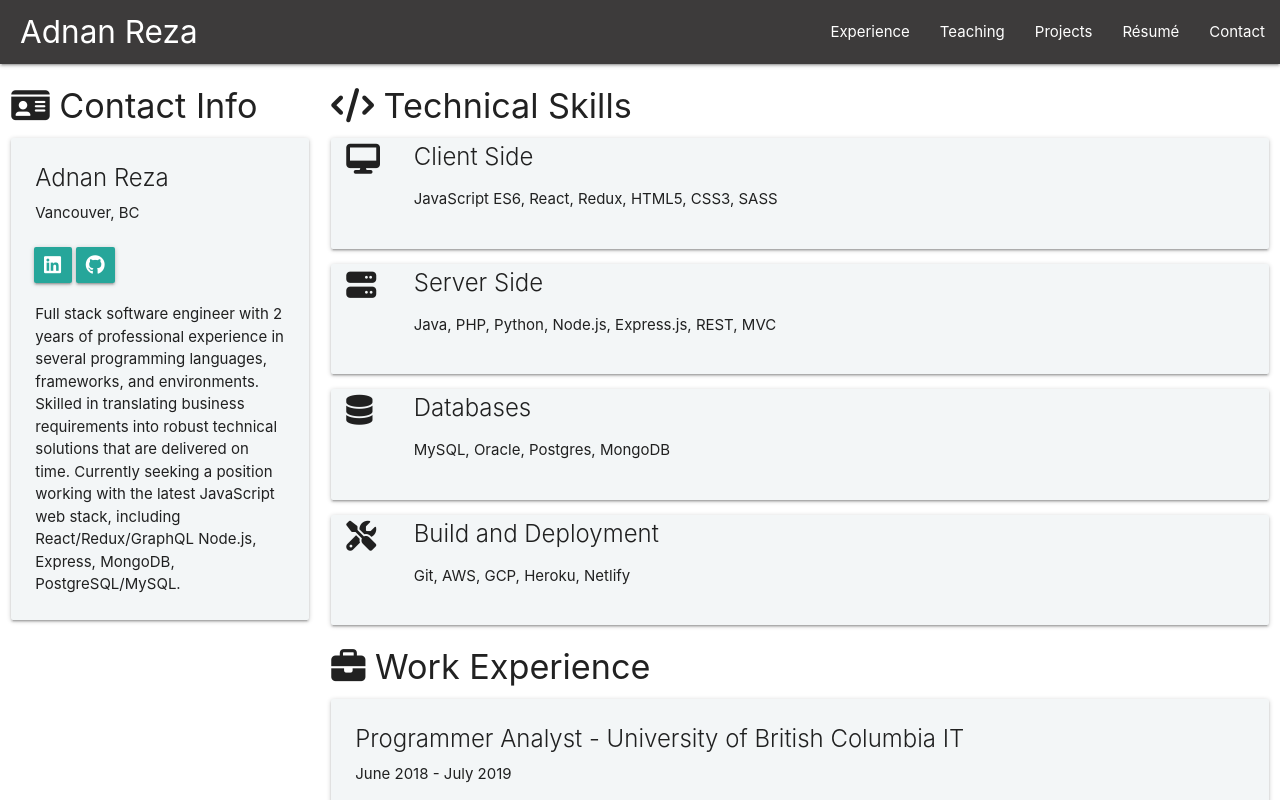
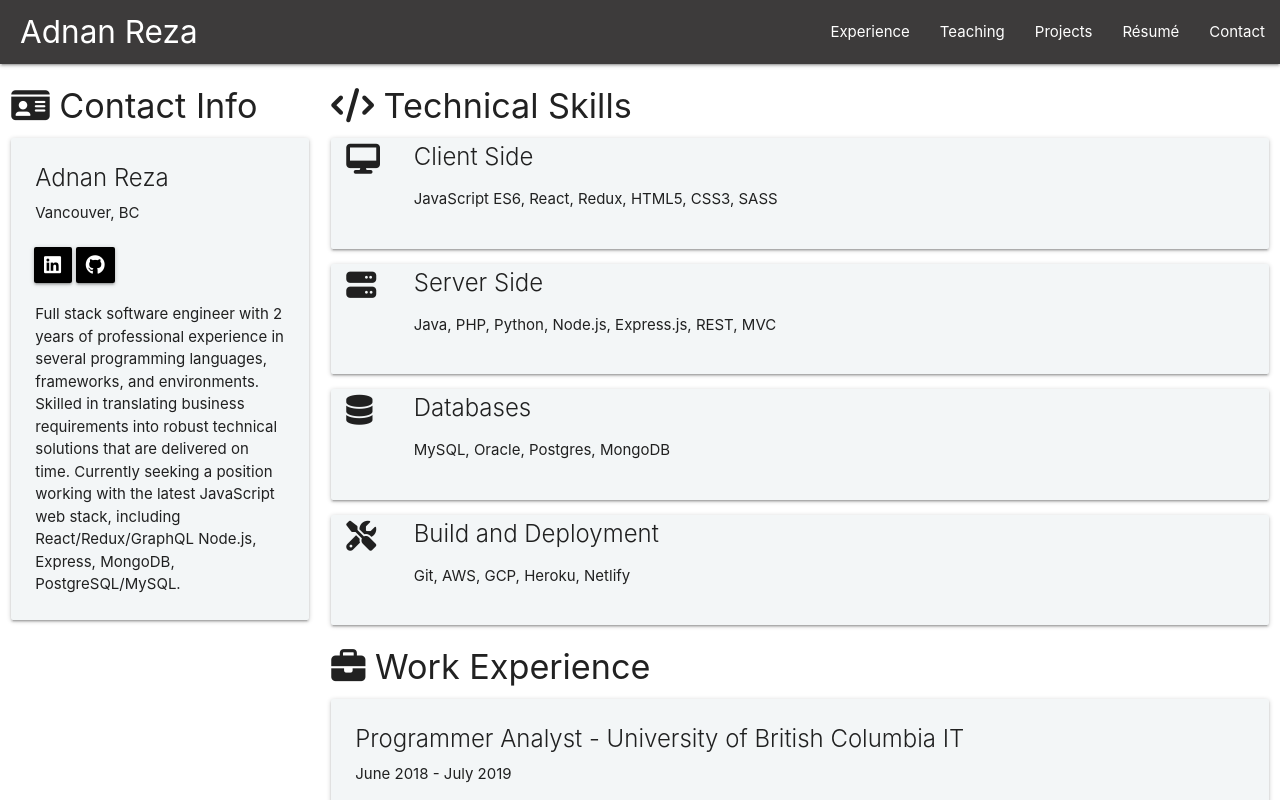
Before and after one commit to adnanreza/personal-site, a React (Create React App) app: page /Resume in a window 1280 px wide. Shown: the top 800 px of the page. Built offline with nearby package versions, Linux system fonts and the light colour scheme; the HTML template or start-up script is replaced by a standard one.

Commit message:
Fixed typo className

```diff
--- a/src/components/pages/Home.js
+++ b/src/components/pages/Home.js
@@ -22,7 +22,7 @@ const Home = () => (
         <h2>Adnan Reza</h2>
         <h5>Software Engineer and Computer Science Educator</h5>
         <br />
-        <div classNameName='row'>
+        <div className='row'>
           <a
             href='https://github.com/adnanreza'
             className='waves-effect waves-light btn black'
--- a/src/components/pages/Resume.js
+++ b/src/components/pages/Resume.js
@@ -165,7 +165,8 @@ const Resume = props => {
 };
 
 const buttonStyle = {
-  padding: '0 10px'
+  padding: '0 10px',
+  backgroundColor: 'black'
 };
 
 Resume.propTypes = {};
```
